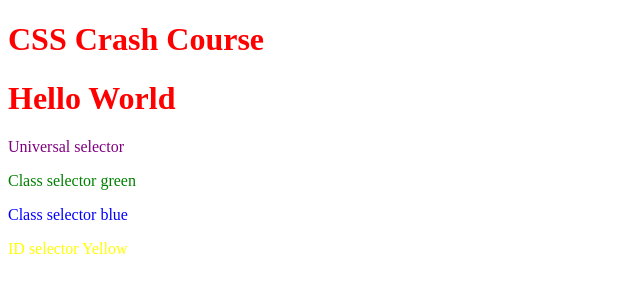
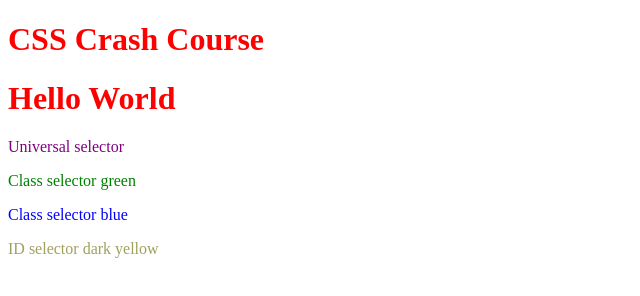
Before and after one commit to topcowmoo/CSS-Crash-Course, a plain HTML site: page Lesson 3 - CSS Selectors/index.html in a window 1280 px wide. Shown: the whole page, without its empty margins (0-640 px from the left). Drawn offline with Linux system fonts and the light colour scheme.

Commit message:
edited color or ID selector to be more visable

```diff
--- a/Lesson 3 - CSS Selectors/index.html
+++ b/Lesson 3 - CSS Selectors/index.html
@@ -15,7 +15,7 @@
     <p class="one">Class selector green</p>
     <p class="two">Class selector blue</p>
 
-    <p id="test">ID selector Yellow</p>
+    <p id="test">ID selector dark yellow</p>
 
 </body>
 </html>
--- a/Lesson 3 - CSS Selectors/style.css
+++ b/Lesson 3 - CSS Selectors/style.css
@@ -22,5 +22,5 @@ with same name */
 is useful target element that already has style applied to it*/
 
 #test {
-    color: yellow;
+    color: rgba(146, 146, 71, 0.873);
 }
```
